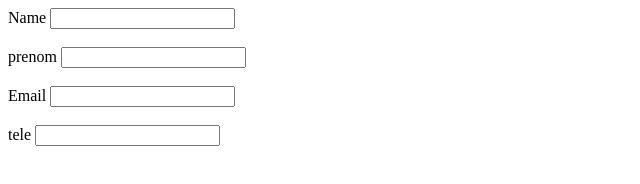
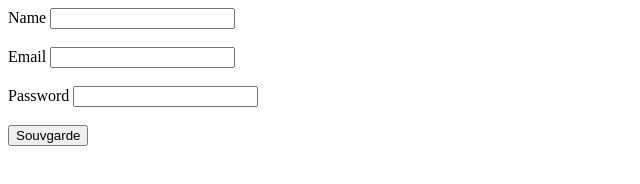
Before and after one commit to younessbakka7/project-level-1-, a website: page views/home.html in a window 1280 px wide. Shown: the whole page, without its empty margins (0-640 px from the left). Drawn offline with Linux system fonts and the light colour scheme.

Commit message:
methode post

```diff
--- a/views/home.html
+++ b/views/home.html
@@ -6,15 +6,14 @@
     <title>Home</title>
 </head>
 <body>
-    <form action="">
+    <form action="/" method="post">
         <label for="">Name</label>
-        <input type="text"><br><br>
-        <label for="">prenom</label>
-        <input type="text"><br><br>
+        <input name="usernamee" type="text"><br><br>
         <label for="">Email</label>
-        <input type="text"><br><br>
-        <label for="">tele</label>
-        <input type="text">
+        <input name="email" type="email"><br><br>
+        <label for="">Password</label>
+        <input name="password" type="password"><br><br>
+       <button>Souvgarde</button>
     </form>
 
 </body>
```
Also changed, not shown: App.js (+18 -0 lines), modules/dataSchema.js (added, +19 -0 lines).
